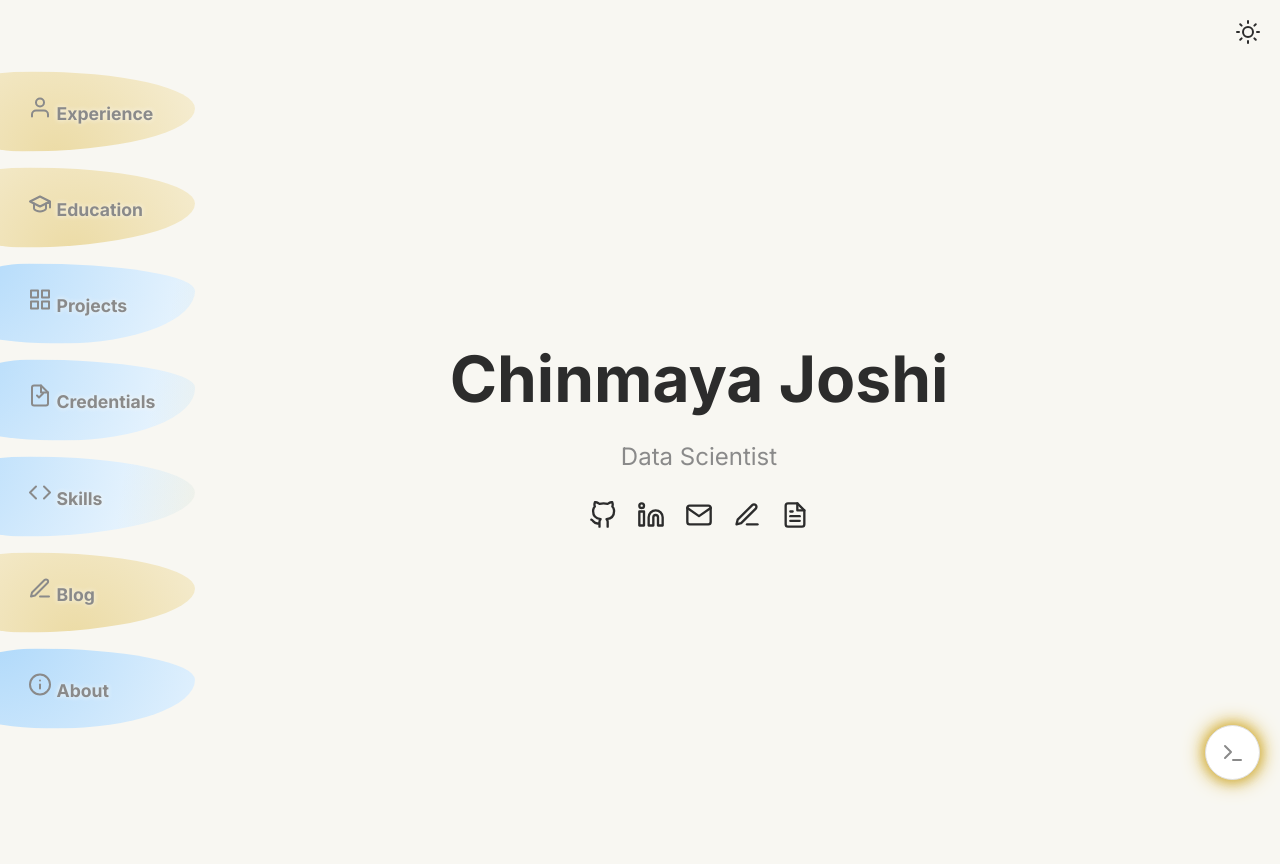
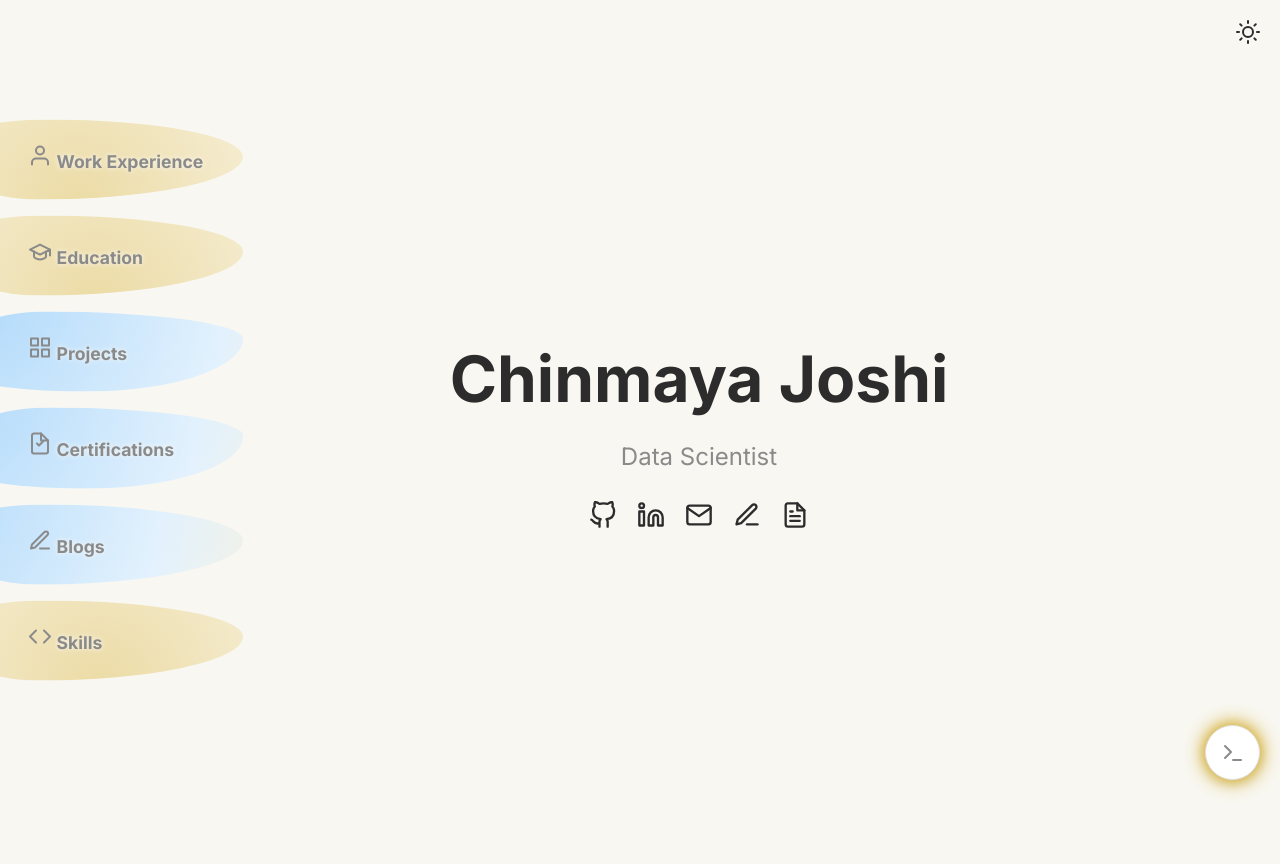
Before and after one commit to chinmayajoshi/Portfolio-Website, a Flask app: page / in a window 1280 px wide. Run offline with Flask 3, Linux system fonts and the light colour scheme; grey boxes labelled with a size stand in for pictures from a placeholder-image service; some libraries are stand-ins or nearby versions.

Commit message:
update UI + add AI prompt (v0.6)

```diff
--- a/app.py
+++ b/app.py
@@ -38,7 +38,8 @@ def home():
     for item in volunteer_experiences:
         item['type'] = 'volunteer'
 
-    all_experiences = sorted(work_experiences + volunteer_experiences, key=lambda x: x.get('year', ''), reverse=True)
+    # all_experiences = sorted(work_experiences + volunteer_experiences, key=lambda x: x.get('year', ''), reverse=True)
+    all_experiences = volunteer_experiences + work_experiences
 
     return render_template(
         'index.html',
--- a/static/js/script.js
+++ b/static/js/script.js
@@ -179,15 +179,12 @@ window.onload = () => {
     // --- Meta Commands (non-chat) ---
     const metaCommands = {
         help: () => {
-            const helpText = `
-                <div class="help-command">
-                    <span>Ask me anything about my portfolio, skills, or projects.</span>
-                    <span>Meta-commands:</span>
-                    <span>  help    - show this help message</span>
-                    <span>  theme   - toggle light/dark mode</span>
-                    <span>  clear   - clear the terminal screen</span>
-                    <span>  exit    - close the terminal</span>
-                </div>`;
+            const helpText = `<span class="help-command">Ask me anything about my portfolio, skills, or projects.<br>
+Meta-commands:
+help    - show this help message
+theme   - toggle light/dark mode
+clear   - clear the terminal screen
+exit    - close the terminal</span>`;
             return helpText;
         },
         theme: () => {
--- a/templates/index.html
+++ b/templates/index.html
@@ -50,7 +50,7 @@
             <span class="deco-bubble"></span><span class="deco-bubble"></span><span class="deco-bubble"></span>
             <div class="nav-button-content">
                 <svg xmlns="http://www.w3.org/2000/svg" width="24" height="24" viewBox="0 0 24 24" fill="none" stroke="currentColor" stroke-width="2" stroke-linecap="round" stroke-linejoin="round"><path d="M20 21v-2a4 4 0 0 0-4-4H8a4 4 0 0 0-4 4v2"></path><circle cx="12" cy="7" r="4"></circle></svg>
-                <span>Experience</span>
+                <span>Work Experience</span>
             </div>
         </a>
         <a href="#education" class="nav-button" data-target="#education">
@@ -71,7 +71,14 @@
              <span class="deco-bubble"></span><span class="deco-bubble"></span><span class="deco-bubble"></span>
             <div class="nav-button-content">
                 <svg xmlns="http://www.w3.org/2000/svg" width="24" height="24" viewBox="0 0 24 24" fill="none" stroke="currentColor" stroke-width="2" stroke-linecap="round" stroke-linejoin="round"><path d="M13 2H6a2 2 0 0 0-2 2v16a2 2 0 0 0 2 2h12a2 2 0 0 0 2-2V9z"></path><polyline points="13 2 13 9 20 9"></polyline><path d="m9 12 2 2 4-4"></path></svg>
-                <span>Credentials</span>
+                <span>Certifications</span>
+            </div>
+        </a>
+        <a href="#blog" class="nav-button" data-target="#blog">
+            <span class="deco-bubble"></span><span class="deco-bubble"></span><span class="deco-bubble"></span>
+            <div class="nav-button-content">
+                <svg xmlns="http://www.w3.org/2000/svg" width="24" height="24" viewBox="0 0 24 24" fill="none" stroke="currentColor" stroke-width="2" stroke-linecap="round" stroke-linejoin="round"><path d="M12 20h9"></path><path d="M16.5 3.5a2.121 2.121 0 0 1 3 3L7 19l-4 1 1-4L16.5 3.5z"></path></svg>
+                <span>Blogs</span>
             </div>
         </a>
         <a href="#technical-skills" class="nav-button" data-target="#technical-skills">
@@ -81,20 +88,13 @@
                 <span>Skills</span>
             </div>
         </a>
-        <a href="#blog" class="nav-button" data-target="#blog">
-            <span class="deco-bubble"></span><span class="deco-bubble"></span><span class="deco-bubble"></span>
-            <div class="nav-button-content">
-                <svg xmlns="http://www.w3.org/2000/svg" width="24" height="24" viewBox="0 0 24 24" fill="none" stroke="currentColor" stroke-width="2" stroke-linecap="round" stroke-linejoin="round"><path d="M12 20h9"></path><path d="M16.5 3.5a2.121 2.121 0 0 1 3 3L7 19l-4 1 1-4L16.5 3.5z"></path></svg>
-                <span>Blog</span>
-            </div>
-        </a>
-        <a href="#about-me" class="nav-button" data-target="#about-me">
-            <span class="deco-bubble"></span><span class="deco-bubble"></span><span class="deco-bubble"></span>
-            <div class="nav-button-content">
-                <svg xmlns="http://www.w3.org/2000/svg" width="24" height="24" viewBox="0 0 24 24" fill="none" stroke="currentColor" stroke-width="2" stroke-linecap="round" stroke-linejoin="round"><circle cx="12" cy="12" r="10"></circle><line x1="12" y1="16" x2="12" y2="12"></line><line x1="12" y1="8" x2="12.01" y2="8"></line></svg>
-                <span>About</span>
-            </div>
-        </a>
+        <!--<a href="#about-me" class="nav-button" data-target="#about-me">-->
+        <!--    <span class="deco-bubble"></span><span class="deco-bubble"></span><span class="deco-bubble"></span>-->
+        <!--    <div class="nav-button-content">-->
+        <!--        <svg xmlns="http://www.w3.org/2000/svg" width="24" height="24" viewBox="0 0 24 24" fill="none" stroke="currentColor" stroke-width="2" stroke-linecap="round" stroke-linejoin="round"><circle cx="12" cy="12" r="10"></circle><line x1="12" y1="16" x2="12" y2="12"></line><line x1="12" y1="8" x2="12.01" y2="8"></line></svg>-->
+        <!--        <span>About</span>-->
+        <!--    </div>-->
+        <!--</a>-->
     </nav>
 
     <div class="container">
```
